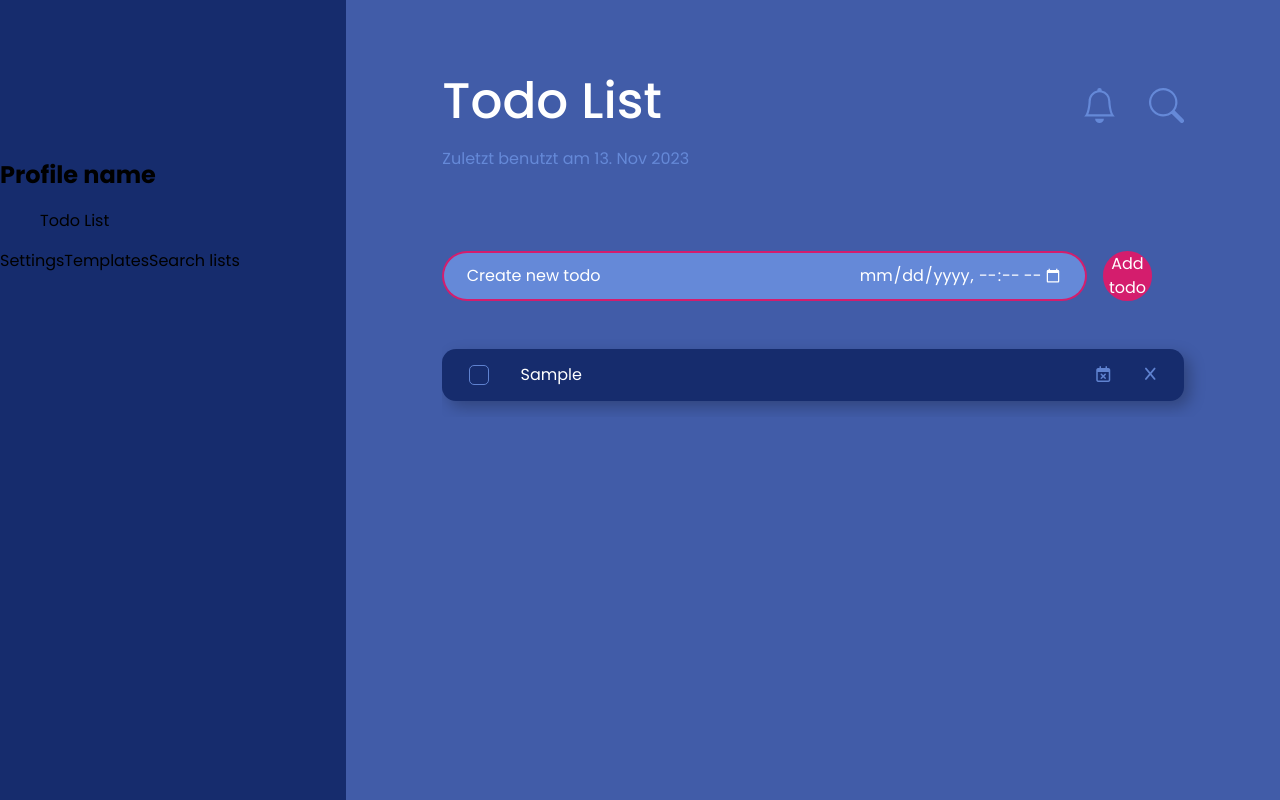
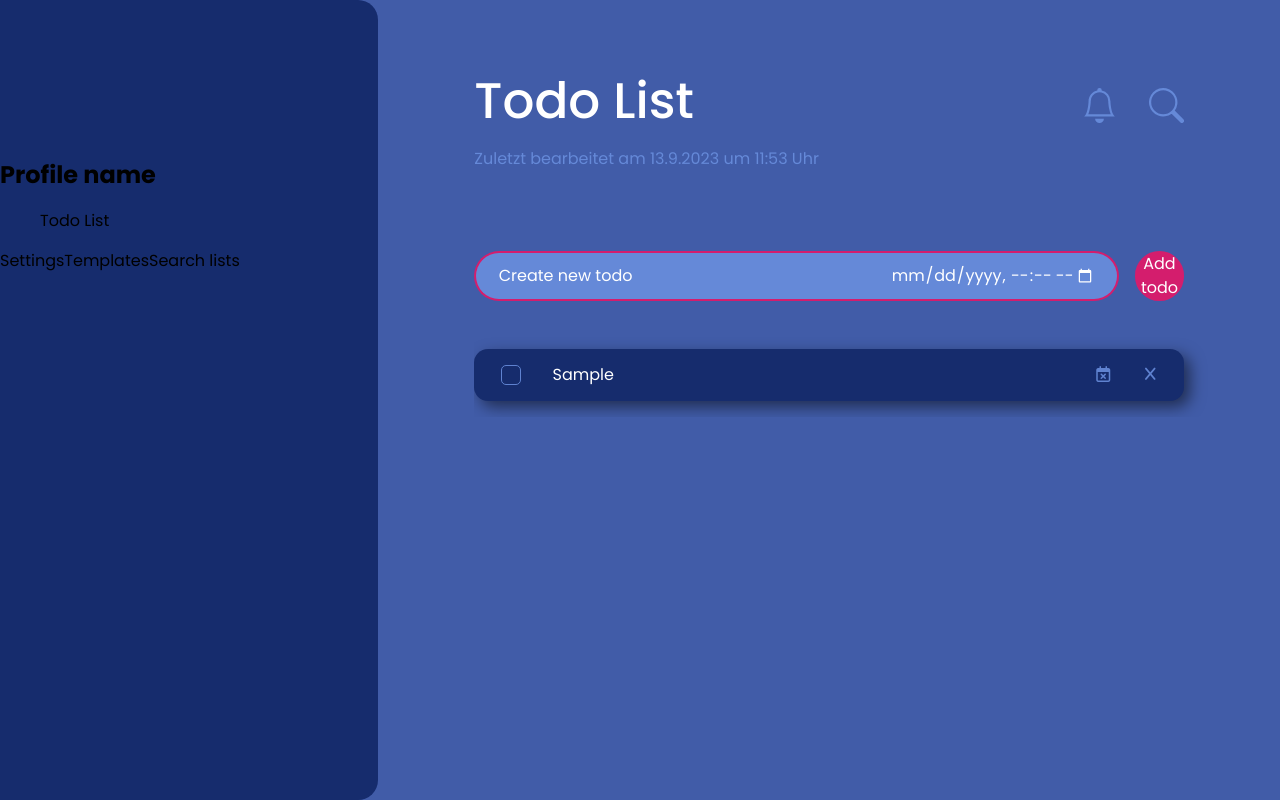
Before and after one commit to imursugarmommy/TodoList-App-2.0, a React (Create React App) app: page / in a window 1280 px wide. Both pictures are taken after typing "Sample" into the empty fields and a click on the button "Add todo". Built offline with nearby package versions, Linux system fonts and the light colour scheme.

Commit message:
Updated the last edited feature
Basically passing a variable down to the Main component, if todos get changed (useEffect()) the variable gets passed back into the main, only to get passed into the Header component where it gets use and updated everytime you change a todoItem

```diff
--- a/src/App.jsx
+++ b/src/App.jsx
@@ -1,16 +1,17 @@
-import React from "react";
+import { useState } from "react";
 import { Nav } from "./Nav";
 import { Header } from "./Header";
 import { Main } from "./Main";
 
 function App() {
+  const [lastEdited, setLastEdited] = useState("");
   return (
     <>
       <div className="wrapper">
         <Nav />
         <div className="main">
-          <Header />
-          <Main />
+          <Header lastEdited={lastEdited} />
+          <Main setLastEdited={setLastEdited} />
         </div>
       </div>
     </>
--- a/src/Header.jsx
+++ b/src/Header.jsx
@@ -1,7 +1,7 @@
 import React from "react";
 
-const changedTime = new Date();
-const day = changedTime.getDate();
+export function Header({ lastEdited }) {
+  console.log(lastEdited || new Date());
   const months = [
     "Jan",
     "Feb",
@@ -16,10 +16,8 @@ const months = [
     "Nov",
     "Dez",
   ];
-const month = months[changedTime.getMonth() + 1];
-const year = changedTime.getFullYear();
+  const month = months[lastEdited.month + 1];
 
-export function Header() {
   return (
     <header>
       <div className="flex text">
@@ -46,7 +44,8 @@ export function Header() {
         </div>
       </div>
       <p className="benutzt">
-        Zuletzt benutzt am {day}. {month} {year}
+        Zuletzt bearbeitet am {lastEdited.day}.{lastEdited.month}.
+        {lastEdited.year} um {lastEdited.hour}:{lastEdited.minutes} Uhr
       </p>
     </header>
   );
--- a/src/Main.jsx
+++ b/src/Main.jsx
@@ -2,7 +2,7 @@ import { useState, useEffect } from "react";
 import InputForm from "./InputForm";
 import TodoList from "./TodoList";
 
-export function Main() {
+export function Main({ setLastEdited }) {
   const [todoItem, setTodoItem] = useState("");
   const [todos, setTodos] = useState([]);
   const [deadline, setDeadline] = useState("");
@@ -16,6 +16,14 @@ export function Main() {
 
   useEffect(() => {
     localStorage.setItem("todos", JSON.stringify(todos));
+
+    setLastEdited(() => ({
+      minutes: new Date().getMinutes(),
+      hour: new Date().getHours(),
+      day: new Date().getDate(),
+      month: new Date().getMonth(),
+      year: new Date().getFullYear(),
+    }));
   }, [todos]);
 
   function setDateTime(target) {
--- a/src/style.css
+++ b/src/style.css
@@ -83,6 +83,9 @@ button {
 }
 
 :root {
+  --black: #000000;
+  --white: #ffffff;
+  --bx-shadow: rgba(0, 0, 0, 0.5);
   --primary-color400: #415ca8;
   --primary-color900: #162c6d;
   --accent-color200: #6589d8;
@@ -113,13 +116,11 @@ button {
 .ui-checkbox {
   --secondary-color: #fff;
   --primary-hover-color: #4096ff;
-  /* checkbox */
   --checkbox-diameter: 20px;
   --checkbox-border-radius: 5px;
   --checkbox-border-color: #6488d7;
   --checkbox-border-width: 1px;
   --checkbox-border-style: solid;
-  /* checkmark */
   --checkmark-size: 1.4;
 }
 
@@ -220,7 +221,7 @@ input[type="datetime-local"]::-webkit-calendar-picker-indicator {
 }
 
 input[type="text"]::placeholder {
-  color: white;
+  color: var(--white);
 }
 
 .input-form {
@@ -228,7 +229,6 @@ input[type="text"]::placeholder {
   display: grid;
   grid-auto-flow: column;
   grid-template-columns: 4fr 1fr;
-  padding-right: 2rem;
   margin-bottom: 2rem;
 
   .input-box {
@@ -248,7 +248,7 @@ input[type="text"]::placeholder {
       border-right: none;
       outline: none;
       background-color: var(--accent-color200);
-      color: white;
+      color: var(--white);
     }
 
     & input[type="datetime-local"] {
@@ -259,7 +259,7 @@ input[type="text"]::placeholder {
       outline: none;
       text-align: right;
       background-color: var(--accent-color200);
-      color: #fff;
+      color: var(--white);
       gap: 1rem;
     }
   }
@@ -269,7 +269,7 @@ input[type="text"]::placeholder {
     outline: none;
     border: none;
     background: var(--accent-color700);
-    color: white;
+    color: var(--white);
   }
 }
 
@@ -279,10 +279,6 @@ input[type="text"]::placeholder {
 
 .wrapper > * {
   flex-basis: 450px;
-}
-
-nav {
-  background-color: var(--primary-color900);
 }
 
 .main {
@@ -302,7 +298,7 @@ header {
 
   & h2 {
     font-size: 50px;
-    color: white;
+    color: var(--white);
     font-weight: 500;
     padding-bottom: 0.5rem;
   }
@@ -324,7 +320,7 @@ header {
 }
 
 .no-todos {
-  color: white;
+  color: var(--white);
   font-size: 20px;
   margin-left: 3rem;
   margin-top: 1rem;
@@ -359,7 +355,7 @@ header {
   width: 100%;
   justify-content: space-between;
   margin-block: 1rem;
-  box-shadow: 6px 6px 15px rgba(0, 0, 0, 0.25);
+  box-shadow: 6px 6px 15px var(--bx-shadow);
 
   & input[type="checkbox"]:not(:checked) {
     background-color: transparent;
@@ -367,7 +363,7 @@ header {
   }
 
   .todo-text {
-    color: white;
+    color: var(--white);
   }
 
   .time {
@@ -412,8 +408,8 @@ header {
   font-size: 11px;
   width: 160px;
   text-align: center;
-  background-color: rgb(255, 255, 255);
-  color: black;
+  background-color: var(--white);
+  color: var(--black);
   padding: 0.5rem 0;
   border-radius: 6px;
   letter-spacing: 1px;
@@ -427,3 +423,8 @@ header {
   opacity: 1;
   transition: opacity 400ms ease;
 }
+
+nav {
+  background-color: var(--primary-color900);
+  border-radius: 0 20px 20px 0;
+}
```
Lines whose indentation alone changed are shown as unchanged.
